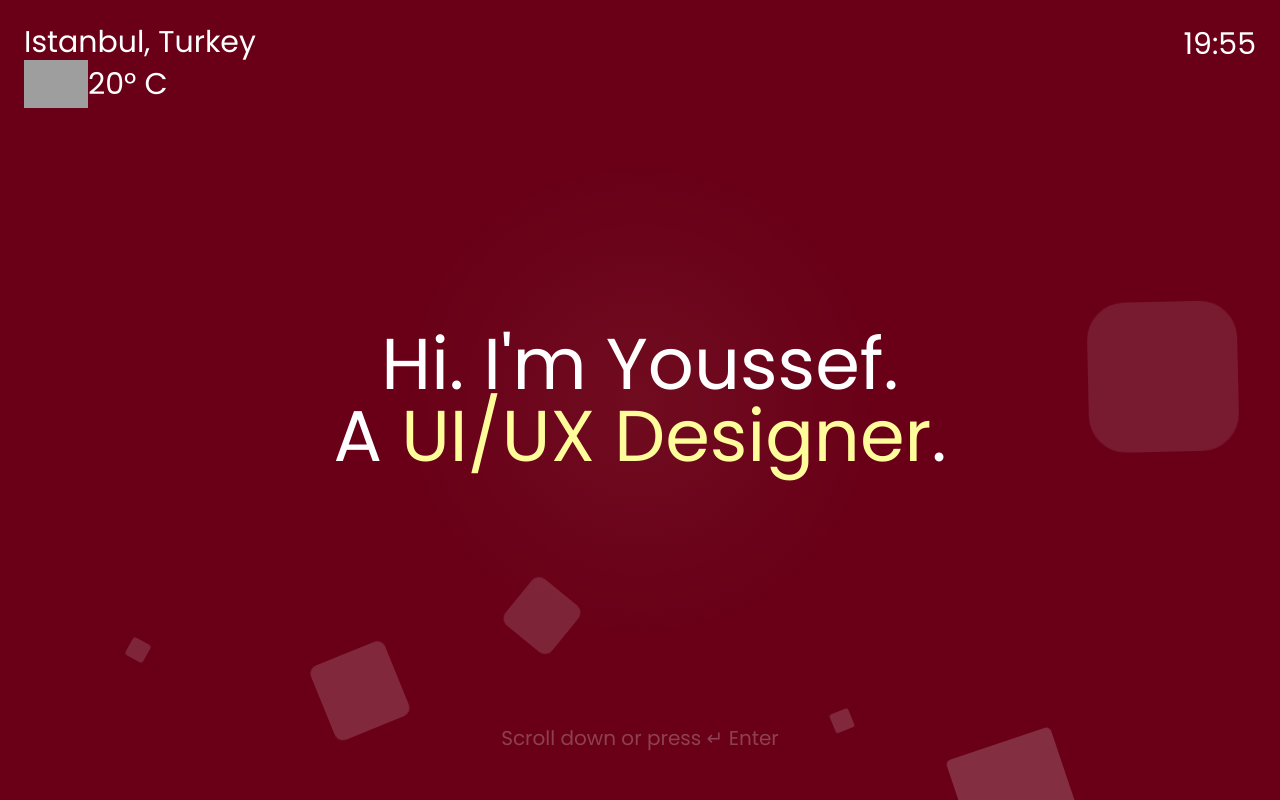
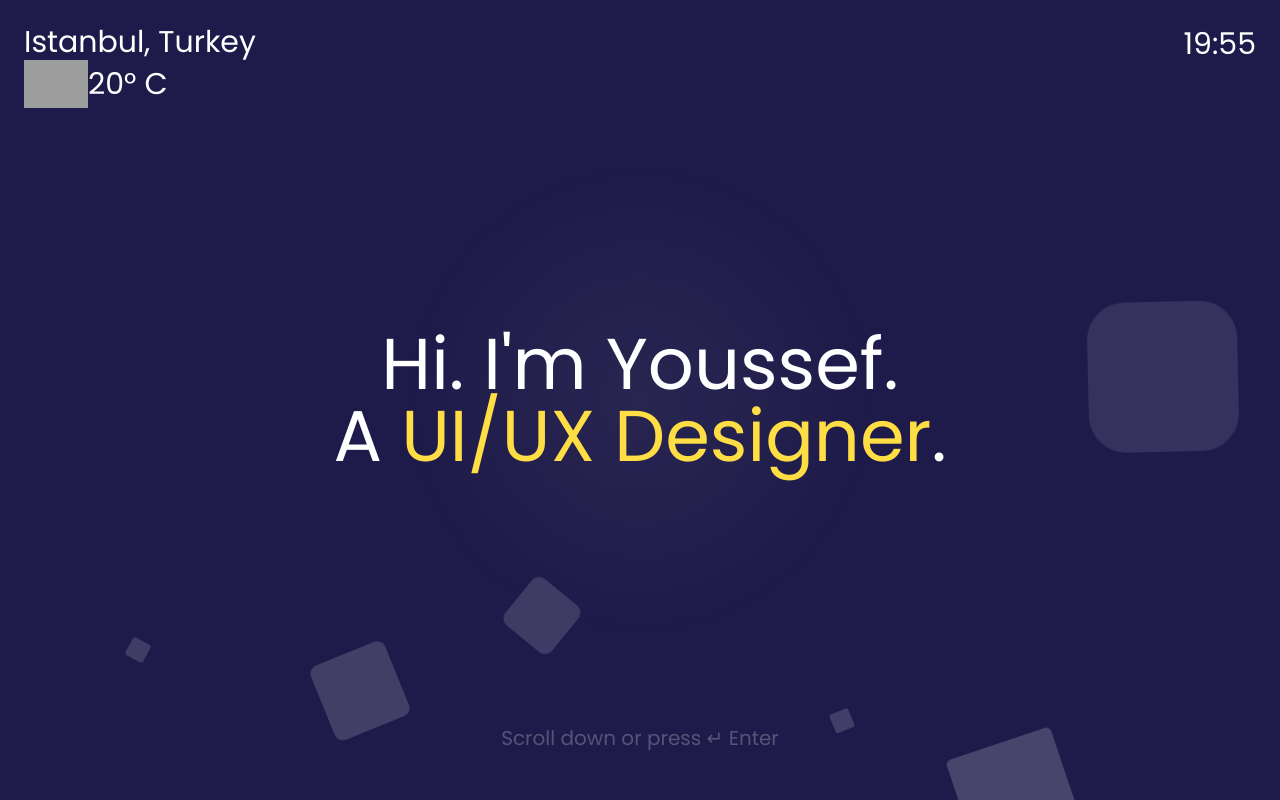
Before and after one commit to YoussefRbahi/rbahi-com, a React (Vite) app: page / in a window 1280 px wide. Built offline with nearby package versions, Linux system fonts and the light colour scheme; no server answers; grey boxes are pictures that could not be loaded.

Commit message:
Change the color palette to Starry Night colors

```diff
--- a/tailwind.config.js
+++ b/tailwind.config.js
@@ -4,10 +4,9 @@ export default {
   theme: {
     extend: {
       colors: {
-        primary: "#690018",
-        lowcontrast: "#FFE0E8",
-        offwhite: "#FFB9B9",
-        highcontrast: "#FFFD9B",
+        primary: "#1E1B4B",
+        lowcontrast: "#FFFFFF",
+        highcontrast: "#FFDD44",
       },
       fontFamily: {
         sans: ["Poppins", "sans-serif"],
```
